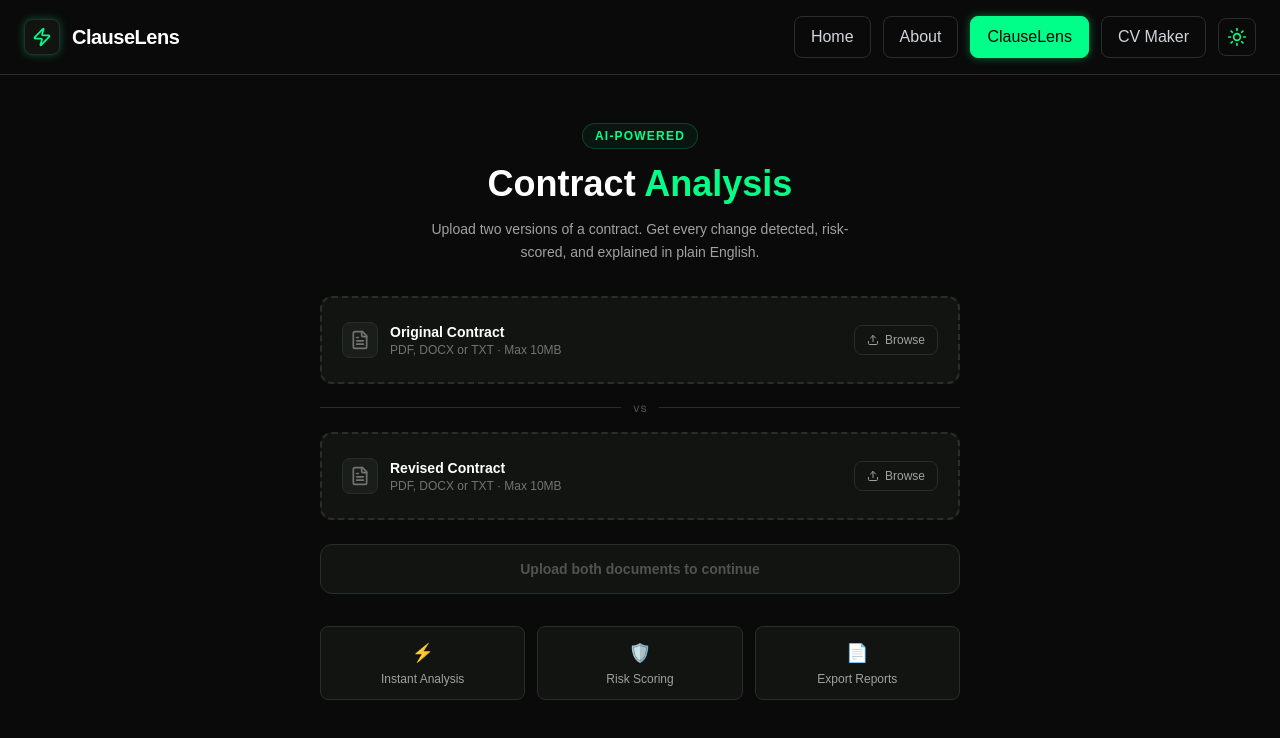
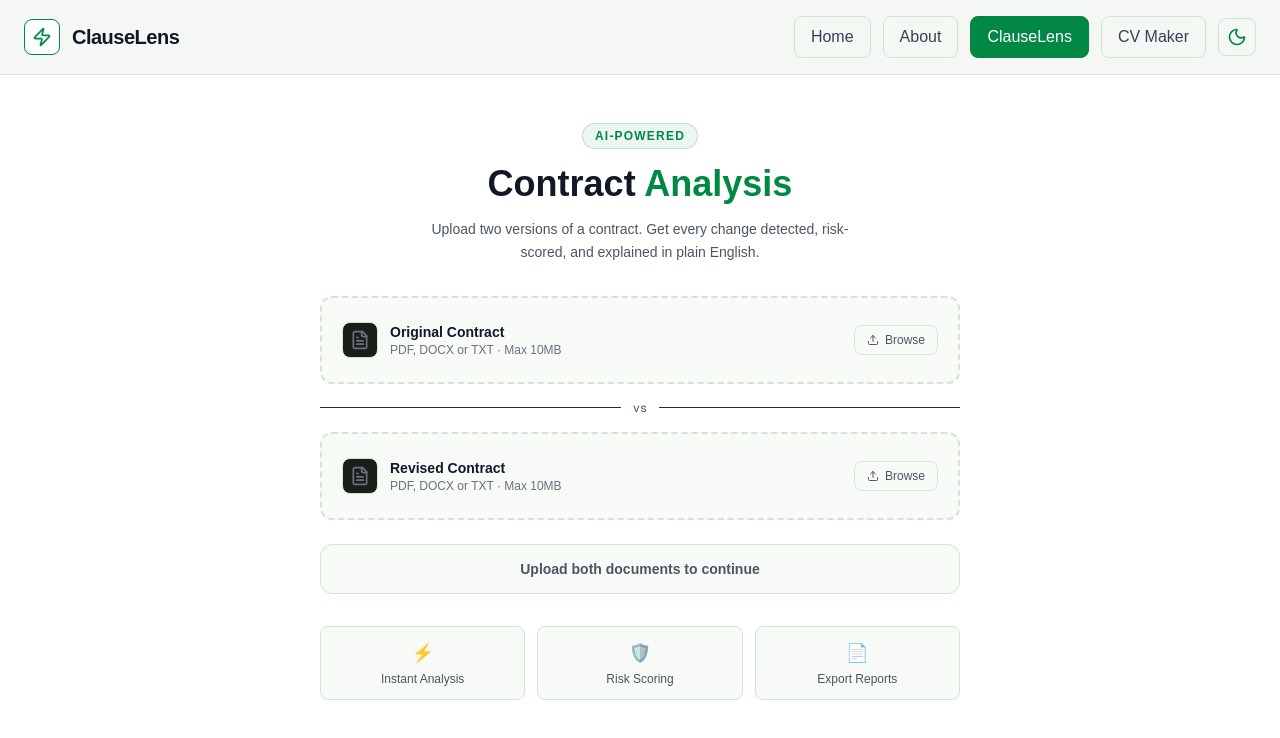
Before and after one commit to theamanullahdev/ClauseLens, a Next.js app: page /ClauseLens in a window 1280 px wide. Shown: the top 738 px of the page. Built offline with nearby package versions, Linux system fonts and the light colour scheme.

Commit message:
DEMO THEME WSWTCH IMPLIMENTED

```diff
--- a/src/app/Components/Navbar/Navbar.js
+++ b/src/app/Components/Navbar/Navbar.js
@@ -1,9 +1,10 @@
 "use client";
-import React, { useState } from "react";
+import React from "react";
 import { motion, AnimatePresence } from "framer-motion";
 import Link from "next/link";
 import { usePathname } from "next/navigation";
 import { Menu, X, Sun, Moon, Zap } from "lucide-react";
+import { useAppContext } from "@/Contexts/AppRouters";
 
 const navItems = [
   { label: "Home", href: "/" },
@@ -14,13 +15,9 @@
 
 const Navbar = () => {
   const pathname = usePathname();
-  const [menuOpen, setMenuOpen] = useState(false);
-  const [isDarkMode, setIsDarkMode] = useState(true); // Dark mode first
-
-  const toggleTheme = () => {
-    setIsDarkMode(!isDarkMode);
-    // Full theming will be added later
-  };
+  const [menuOpen, setMenuOpen] = React.useState(false);
+  const { theme, toggleTheme } = useAppContext();
+  const isDarkMode = theme === "dark";
 
   // Theme styles: Dark mode hero, Light mode polite cousin
   const containerClass = isDarkMode
--- a/src/app/Components/Randoms/AboutPageComp.js
+++ b/src/app/Components/Randoms/AboutPageComp.js
@@ -93,7 +93,7 @@
 
 /* ─── faq item ─── */
 const FAQ_DATA = [
-  { q: "Is my contract data stored anywhere?", a: "Never. Files are processed entirely in-memory and discarded after analysis. We don't log, store, or transmit your documents to any third party." },
+  { q: "Is my contract data stored anywhere?", a: "Never. Files are processed entirely in-memory and discarded after analysis. We don&apos;t log, store, or transmit your documents to any third party." },
   { q: "What file types are supported?", a: "PDF, DOCX, and TXT up to 10MB each. If your contract is in another format, convert it to one of these first." },
   { q: "How does the risk scoring work?", a: "Our AI reads both contract versions and classifies each change as CRITICAL, MODERATE, or MINOR based on legal weight, financial exposure, and enforceability impact." },
   { q: "Do I need an account?", a: "No. ClauseLens requires zero login, zero signup. Just upload and analyze." },
@@ -305,7 +305,7 @@
             <p className="text-neutral-400 text-sm sm:text-base leading-relaxed mb-4">
               Contracts get revised. Clauses get swapped, liability caps quietly halved,
               termination windows tightened. Most people sign without catching it — not
-              because they're careless, but because line-by-line comparison is brutal.
+              because they&apos;re careless, but because line-by-line comparison is brutal.
             </p>
             <p className="text-neutral-400 text-sm sm:text-base leading-relaxed">
               ClauseLens flags every change, explains it in plain English, and tells you
@@ -387,14 +387,14 @@
       <section className="w-[82%] mx-auto py-16 border-t border-[#2a2e2a]">
         <motion.div {...fadeUp()} className="mb-12">
           <p className="text-xs font-bold text-[#00ff88] uppercase tracking-widest mb-3">Our Principles</p>
-          <h2 className="text-3xl sm:text-4xl font-extrabold">What we won't compromise on.</h2>
+          <h2 className="text-3xl sm:text-4xl font-extrabold">What we won&apos;t compromise on.</h2>
         </motion.div>
 
         <div className="grid sm:grid-cols-3 gap-5">
           {[
             { icon: "🔒", title: "Privacy first", body: "Zero storage. Zero logging. Your contract never leaves your session. We process in memory and discard immediately.", accent: "#00ff88" },
-            { icon: "⚡", title: "Speed matters", body: "Analysis in seconds, not minutes. Because time is the one thing you can't get back when a deadline is closing in.", accent: "#00aaff" },
-            { icon: "🎯", title: "Clarity over jargon", body: "Legal language stays legal. Our explanations don't. You shouldn't need a law degree to understand your own risk.", accent: "#ff9900" },
+            { icon: "⚡", title: "Speed matters", body: "Analysis in seconds, not minutes. Because time is one thing you can&apos;t get back when a deadline is closing in.", accent: "#00aaff" },
+            { icon: "🎯", title: "Clarity over jargon", body: "Legal language stays legal. Our explanations don&apos;t. You shouldn&apos;t need a law degree to understand your own risk.", accent: "#ff9900" },
           ].map((v, i) => (
             <motion.div
               key={v.title}
--- a/src/app/Contexts/AppRouters.js
+++ b/src/app/Contexts/AppRouters.js
@@ -1,15 +1,47 @@
 "use client";
-import { createContext, useContext, useState } from "react";
+import { createContext, useContext, useEffect, useState } from "react";
 
 const AppContext = createContext();
 
 export const AppProvider = ({ children }) => {
   const [loading, setLoading] = useState(false);
   const [output, setOutput] = useState("");
-  const [testingVar, settestingVar ] = useState("");
+  const [testingVar, settestingVar] = useState("");
+  const [theme, setTheme] = useState("dark");
+
+  useEffect(() => {
+    const storedTheme = window.localStorage.getItem("theme");
+    if (storedTheme === "light" || storedTheme === "dark") {
+      setTheme(storedTheme);
+    } else if (window.matchMedia("(prefers-color-scheme: dark)").matches) {
+      setTheme("dark");
+    } else {
+      setTheme("light");
+    }
+  }, []);
+
+  useEffect(() => {
+    document.body.dataset.theme = theme;
+    window.localStorage.setItem("theme", theme);
+  }, [theme]);
+
+  const toggleTheme = () => {
+    setTheme((current) => (current === "dark" ? "light" : "dark"));
+  };
 
   return (
-    <AppContext.Provider value={{ loading, setLoading, output, setOutput, testingVar, settestingVar }}>
+    <AppContext.Provider
+      value={{
+        loading,
+        setLoading,
+        output,
+        setOutput,
+        testingVar,
+        settestingVar,
+        theme,
+        toggleTheme,
+      }}
+    >
       {children}
     </AppContext.Provider>
   );
--- a/src/app/globals.css
+++ b/src/app/globals.css
@@ -3,6 +3,13 @@
 :root {
   --background: #ffffff;
   --foreground: #171717;
+  --surface: #ffffff;
+  --surface-muted: #f5f7f5;
+  --surface-strong: #edf2f7;
+  --border-color: #d0e6d0;
+  --accent: #008844;
+  --accent-strong: #008844;
+  --accent-muted: rgba(0, 136, 68, 0.08);
 }
 
 @theme inline {
@@ -12,17 +19,127 @@
   --font-mono: var(--font-geist-mono);
 }
 
-@media (prefers-color-scheme: dark) {
-  :root {
-    --background: #0a0a0a;
-    --foreground: #ededed;
-  }
+body[data-theme="dark"] {
+  --background: #0a0a0a;
+  --foreground: #ededed;
+  --surface: #0a0a0a;
+  --surface-muted: #0c0f0c;
+  --surface-strong: #111411;
+  --border-color: #2a2e2a;
+  --accent: #00ff88;
+  --accent-strong: #00ff88;
+  --accent-muted: rgba(0, 255, 136, 0.08);
+}
+
+body[data-theme="light"] {
+  --background: #f5f7f5;
+  --foreground: #111827;
+  --surface: #ffffff;
+  --surface-muted: #f2f7ef;
+  --surface-strong: #f8faf7;
+  --border-color: #d0e6d0;
+  --accent: #008844;
+  --accent-strong: #008844;
+  --accent-muted: rgba(0, 136, 68, 0.08);
 }
 
 body {
   background: var(--background);
   color: var(--foreground);
   font-family: Arial, Helvetica, sans-serif;
+}
+
+body[data-theme="light"] .bg-black {
+  background-color: var(--surface) !important;
+}
+
+body[data-theme="light"] .bg-\[\#0a0a0a\] {
+  background-color: var(--surface) !important;
+}
+
+body[data-theme="light"] .bg-\[\#111411\] {
+  background-color: var(--surface-strong) !important;
+}
+
+body[data-theme="light"] .bg-\[\#0c0f0c\] {
+  background-color: var(--surface-muted) !important;
+}
+
+body[data-theme="light"] .bg-\[\#0d110d\] {
+  background-color: #f6faf3 !important;
+}
+
+body[data-theme="light"] .bg-\[\#0c120c\] {
+  background-color: #effbf0 !important;
+}
+
+body[data-theme="light"] .bg-\[\#00ff88\]\/5 {
+  background-color: rgba(0, 136, 68, 0.08) !important;
+}
+
+body[data-theme="light"] .bg-\[\#00ff88\]\/10 {
+  background-color: rgba(0, 136, 68, 0.1) !important;
+}
+
+body[data-theme="light"] .border-\[\#2a2e2a\] {
+  border-color: var(--border-color) !important;
+}
+
+body[data-theme="light"] .border-\[\#c0dcc0\] {
+  border-color: var(--border-color) !important;
+}
+
+body[data-theme="light"] .border-\[\#00ff88\]\/20 {
+  border-color: rgba(0, 136, 68, 0.2) !important;
+}
+
+body[data-theme="light"] .border-\[\#00ff88\]\/30 {
+  border-color: rgba(0, 136, 68, 0.3) !important;
+}
+
+body[data-theme="light"] .border-\[\#00ff88\]\/40 {
+  border-color: rgba(0, 136, 68, 0.4) !important;
+}
+
+body[data-theme="light"] .bg-\[\#00ff88\] {
+  background-color: #008844 !important;
+}
+
+body[data-theme="light"] .bg-\[\#008844\] {
+  background-color: #008844 !important;
+}
+
+body[data-theme="light"] .bg-\[\#00ee77\] {
+  background-color: #00dd77 !important;
+}
+
+body[data-theme="light"] .bg-black .text-white,
+body[data-theme="light"] .bg-\[\#0a0a0a\] .text-white,
+body[data-theme="light"] .bg-\[\#111411\] .text-white,
+body[data-theme="light"] .bg-\[\#0c0f0c\] .text-white,
+body[data-theme="light"] .bg-\[\#0d110d\] .text-white,
+body[data-theme="light"] .bg-\[\#0c120c\] .text-white {
+  color: #111827 !important;
+}
+
+body[data-theme="light"] .text-\[\#00ff88\] {
+  color: var(--accent) !important;
+}
+
+body[data-theme="light"] .text-neutral-400 {
+  color: #4b5563 !important;
+}
+
+body[data-theme="light"] .text-neutral-500 {
+  color: #6b7280 !important;
+}
+
+body[data-theme="light"] .text-neutral-600 {
+  color: #4b5563 !important;
+}
+
+body[data-theme="light"] .text-neutral-700 {
+  color: #374151 !important;
 }
 .scrollbar-hide::-webkit-scrollbar {
   display: none;
```
